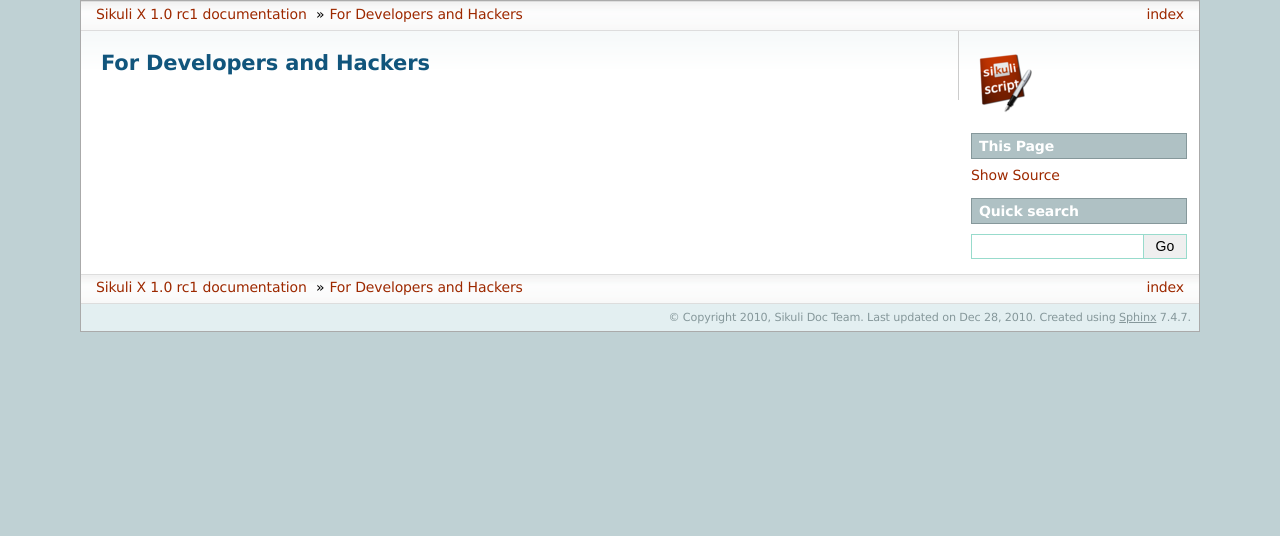
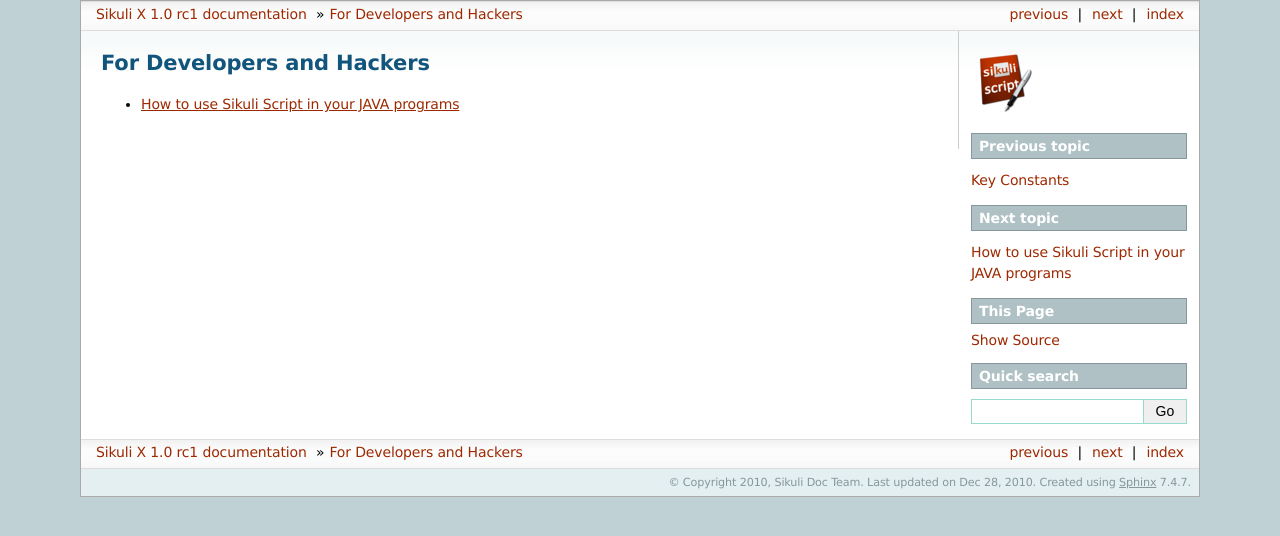
Before and after one commit to sikuli/sikuli, a Sphinx documentation site: the page built from docs/source/for-developers.rst, in a window 1280 px wide. Shown: the top 536 px of the page. Built offline with Sphinx 7.4.7, drawn with Linux system fonts in a browser that asks for light colours; pages that are not in the unit, such as notebooks, are missing from menus; some of the changed lines change nothing that is shown.

Commit message:
migrate "How to use Sikuli Script in your JAVA programs"

```diff
--- /dev/null
+++ b/docs/source/devs/java-dev.rst
@@ -0,0 +1,68 @@
+
+How to use Sikuli Script in your JAVA programs
+==============================
+
+The core of Sikuli Script is written in Java, which means you can use Sikuli Script as a standard JAVA library in your program. This document lets you know how to do that.
+
+1. Get sikuli-script.jar from your Sikuli IDE installation path.
+---------------------------
+Sikuli Script is packed in a JAR file - sikuli-script.jar. Depending on the operating system you use, you can find the sikuli-script.jar in according places.
+
+ * Windows, Linux: Sikuli-IDE/sikuli-script.jar
+ * Mac OS X: Sikuli-IDE.app/Contents/Resources/Java/sikuli-script.jar
+
+2. Install OpenCV.
+---------------------------
+Sikuli Script uses OpenCV as its computer vision engine. On Windows, you can simply add the path Sikuli-IDE/tmplib to the environment variable PATH, and then Windows can automatically find OpenCV's DLLs in there. However, it's more complicated on Mac and Linux. Therefore, our suggestion is to install OpenCV by yourself.
+
+ * Mac OS X: you can install OpenCV using `Darwin Ports <http://darwinports.com/>`_. Type "port install opencv" in Terminal.app once you have installed Darwin Ports.
+ * Linux: OpenCV is often packed as a series of packages. For example, libcv4, libcvaux4, libhighgui4 on Ubuntu Linux.
+
+3. Include sikuli-script.jar in the CLASSPATH of your Java project.
+---------------------------
+
+We use Eclipse as an example. After adding sikuli-script.jar as a library into your project, the project hierarchy should look like this.
+
+.. image:: test-sikuli-project.png
+
+4. Import the Sikuli classes you need
+---------------------------
+
+You can simply "import org.sikuli.script.*" or import the classes you need. In most cases, you would need at least :py:class:`Region` or :py:class:`Screen`.
+
+.. versionchanged:: X-1.0
+   In the version 0.9.x and 0.10.x, the package name was edu.mit.csail.uid.
+
+
+5. Write code!
+---------------------------
+
+Here is a hello world example on Mac.
+The program clicks on the spotlight icon on the screen, waits spotlight's input window appears, and then types "hello world" and hits ENTER.
+
+.. code-block:: java
+
+	import org.sikuli.script.*;
+
+	public class TestSikuli {
+
+	        public static void main(String[] args) {
+	                Screen s = new Screen();
+	                try{
+	                        s.click("imgs/spotlight.png", 0);
+	                        s.wait("imgs/spotlight-input.png");
+	                        s.type(null, "hello world\n", 0);
+	                }
+	                catch(FindFailed e){
+	                        e.printStackTrace();
+	                }
+
+	        }
+
+	}
+
+
+See also
+---------------------------
+ * `Javadoc of Sikuli Script <http://sikuli.org/doc/java/>`_.
+ * :doc:`/sikuli-script-index`.
--- a/docs/source/for-developers.rst
+++ b/docs/source/for-developers.rst
@@ -1,2 +1,7 @@
 For Developers and Hackers
 ==========================
+
+.. toctree::
+   :maxdepth: 1
+
+   devs/java-dev
--- a/docs/source/index.rst
+++ b/docs/source/index.rst
@@ -54,7 +54,7 @@
    new-in-sikulix
    tutorials/index
    sikuli-script-index
-   for-devlopers
+   for-developers
    FAQ
    changes
 
```
Also changed, not shown: docs/source/devs/test-sikuli-project.png (added).
